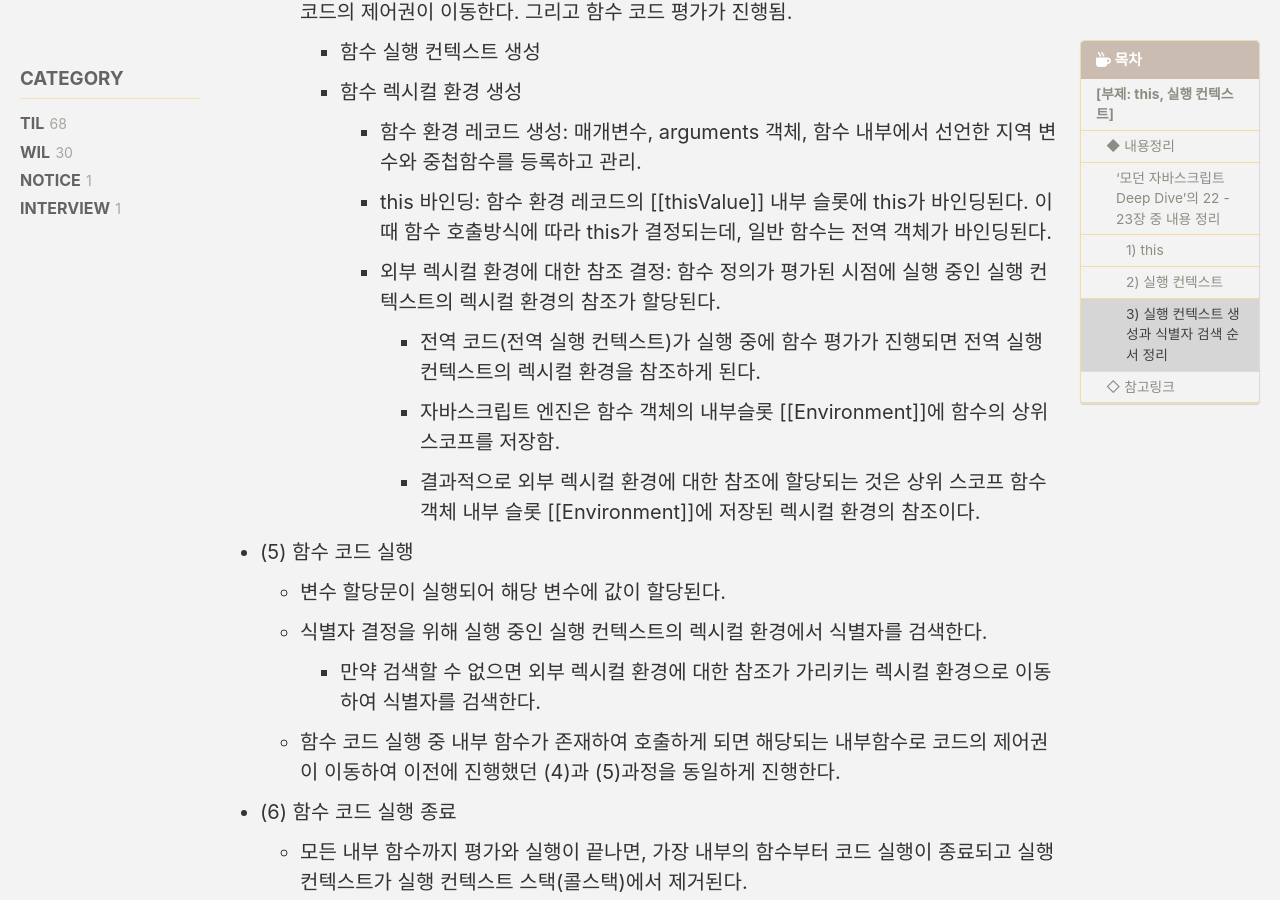
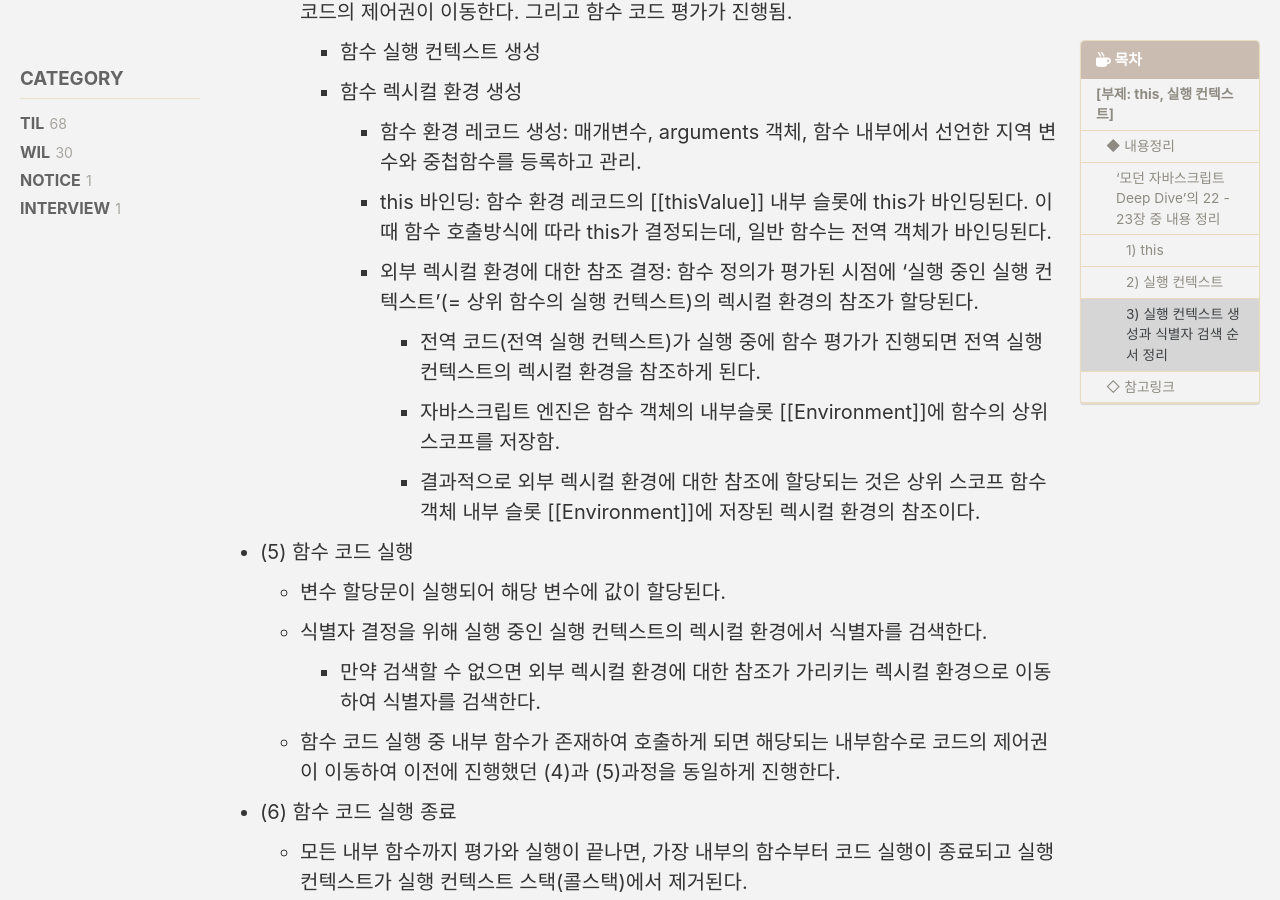
Before and after one commit to YiHwanRyu/YiHwanRyu.github.io, a Jekyll site: the page built from _posts/2024-03-15-TIL068.md, in a window 1280 px wide and 900 px high, scrolled down 5336 px. Built offline with Jekyll 4.4.1, drawn with Linux system fonts in a browser that asks for light colours; cached includes are drawn as plain includes; some web fonts are replaced; comment, search, counter and statistics services are not loaded.

Commit message:
[UPDATE] TIL068 post 내용 수정

```diff
--- a/_posts/2024-03-15-TIL068.md
+++ b/_posts/2024-03-15-TIL068.md
@@ -140,7 +140,7 @@ Today I Learned, 2024/03/15
     - 함수 렉시컬 환경 생성
       - 함수 환경 레코드 생성: 매개변수, arguments 객체, 함수 내부에서 선언한 지역 변수와 중첩함수를 등록하고 관리.
       - this 바인딩: 함수 환경 레코드의 [[thisValue]] 내부 슬롯에 this가 바인딩된다. 이때 함수 호출방식에 따라 this가 결정되는데, 일반 함수는 전역 객체가 바인딩된다.
-      - 외부 렉시컬 환경에 대한 참조 결정: 함수 정의가 평가된 시점에 실행 중인 실행 컨텍스트의 렉시컬 환경의 참조가 할당된다.
+      - 외부 렉시컬 환경에 대한 참조 결정: 함수 정의가 평가된 시점에 '실행 중인 실행 컨텍스트'(= 상위 함수의 실행 컨텍스트)의 렉시컬 환경의 참조가 할당된다.
         - 전역 코드(전역 실행 컨텍스트)가 실행 중에 함수 평가가 진행되면 전역 실행 컨텍스트의 렉시컬 환경을 참조하게 된다.
         - 자바스크립트 엔진은 함수 객체의 내부슬롯 [[Environment]]에 함수의 상위 스코프를 저장함.
         - 결과적으로 외부 렉시컬 환경에 대한 참조에 할당되는 것은 상위 스코프 함수 객체 내부 슬롯 [[Environment]]에 저장된 렉시컬 환경의 참조이다.
```
